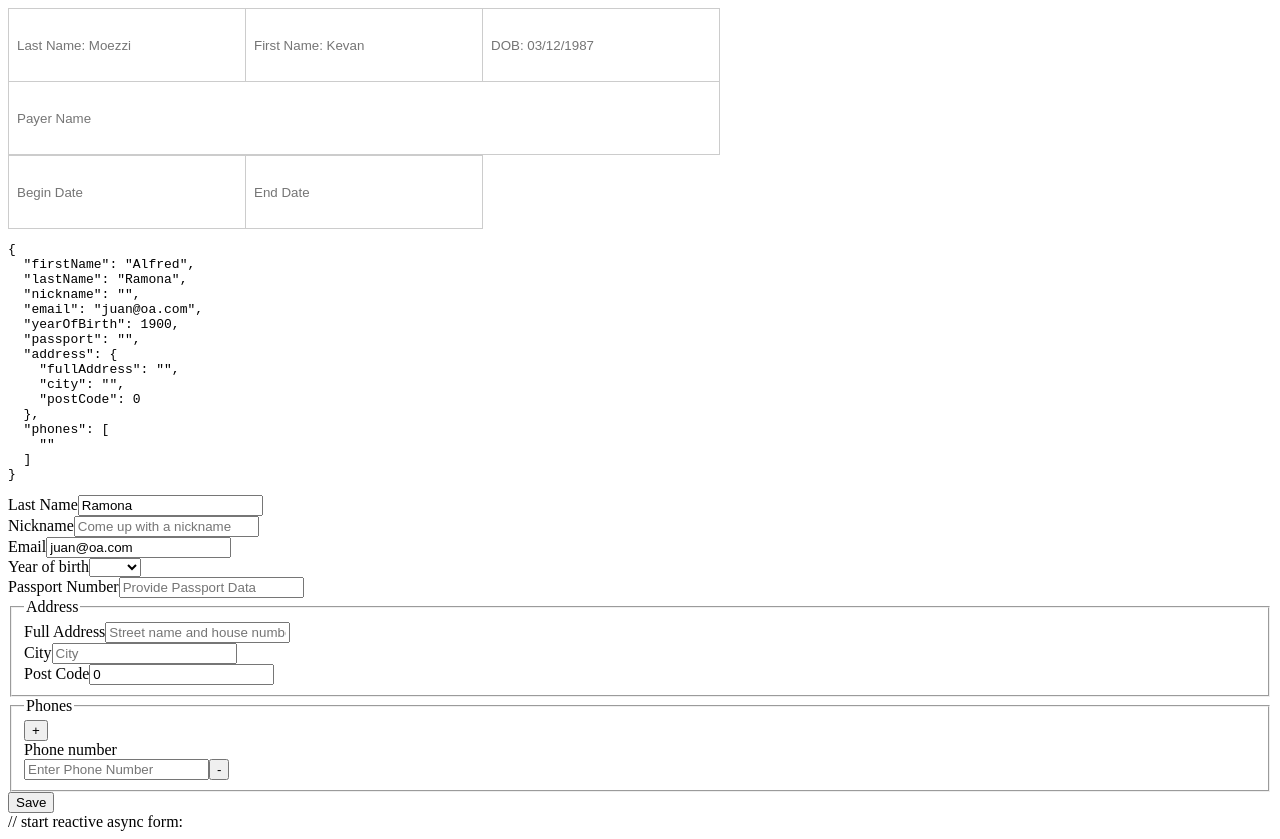
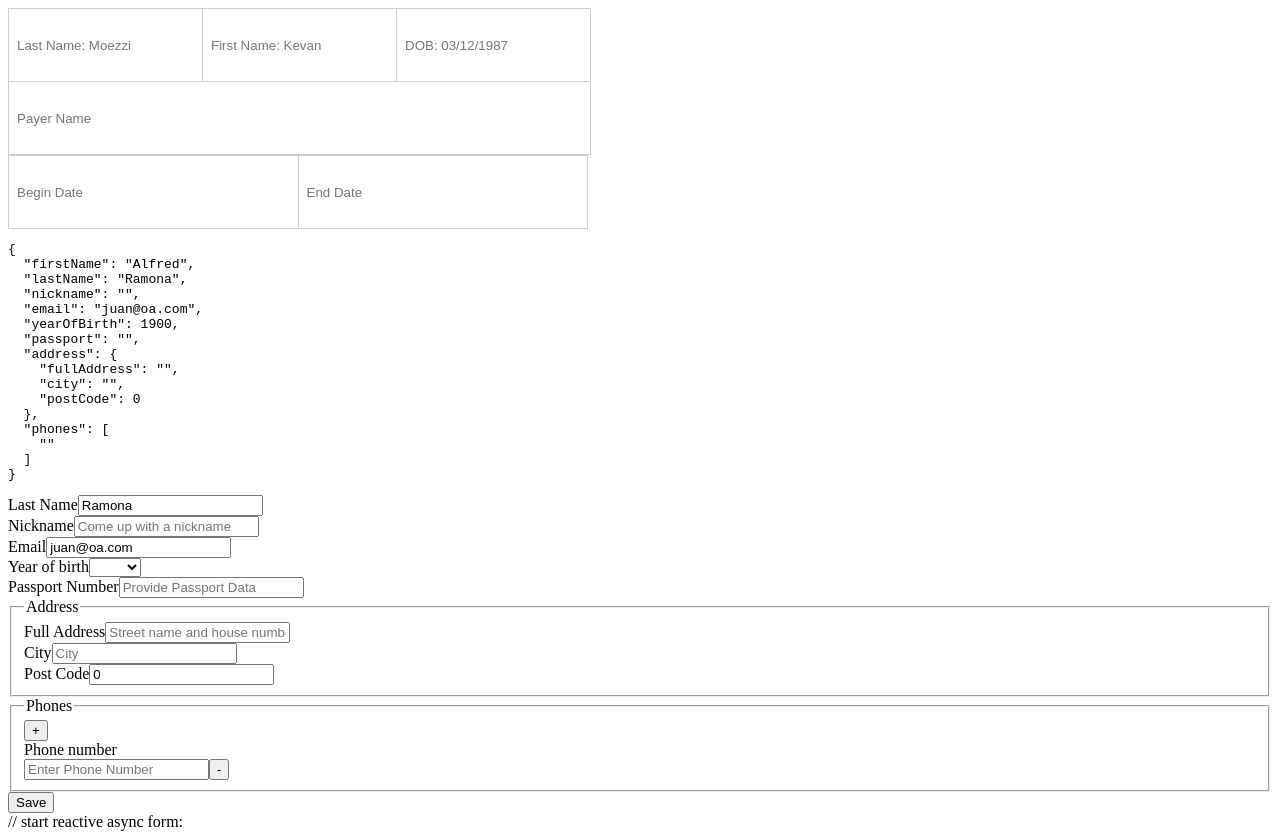
Before and after one commit to Juansolo457/angular-forms-playground-2023, an Angular app in the folder angular-forms-playground-2023/: page / in a window 1280 px wide. Built offline with nearby package versions, Linux system fonts and the light colour scheme.

Commit message:
adjusting the 2x setup for input rows

```diff
--- a/angular-forms-playground-2023/src/app/app.component.scss
+++ b/angular-forms-playground-2023/src/app/app.component.scss
@@ -10,31 +10,32 @@
     width: 100%;
 
     .column {
-      width: 238px;
+      width: calc(50% - 1px); /* Adjust the width to account for the border */
       border: 1px solid #ccc;
       box-sizing: border-box;
-      margin-left: -1px; // Overlap the borders between columns
+      margin-left: -1px; /* Overlap the borders between columns */
+
       &:first-child {
-        margin-left: 0; // The first column should not have a negative margin
+        margin-left: 0; /* The first column should not have a negative margin */
       }
 
       &:hover,
       &:focus-within {
-        z-index: 2; // Bring the column border to the top on hover/focus
+        z-index: 2; /* Bring the column border to the top on hover/focus */
         position: relative;
-        border: 1px solid #ff6347; // Red border on hover/focus
+        border: 1px solid #ff6347; /* Red border on hover/focus */
       }
 
-      input[type="text"] { // specific selector to get all input types that are 'text'
-        width: 100%; // Full width of the parent .column
-        height: 72px; // Specific height for the inputs
-        padding: 8px; // Padding inside the input
-        border: none; // No border for the input
-        box-sizing: border-box; // Include padding and border in the width and height
+      input[type="text"] {
+        width: 100%; /* Full width of the parent .column */
+        height: 72px; /* Specific height for the inputs */
+        padding: 8px; /* Padding inside the input */
+        border: none; /* No border for the input */
+        box-sizing: border-box; /* Include padding and border in the width and height */
         background: none;
 
         &:focus {
-          outline: none; // Remove default focus outline
+          outline: none; /* Remove default focus outline */
         }
       }
     }
```
